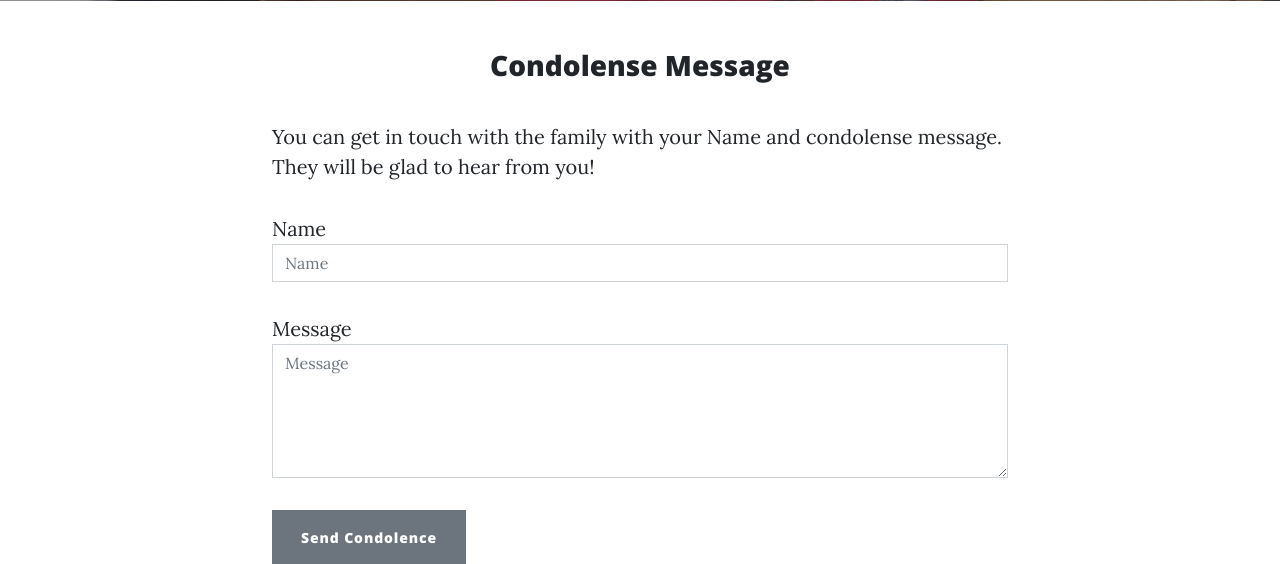
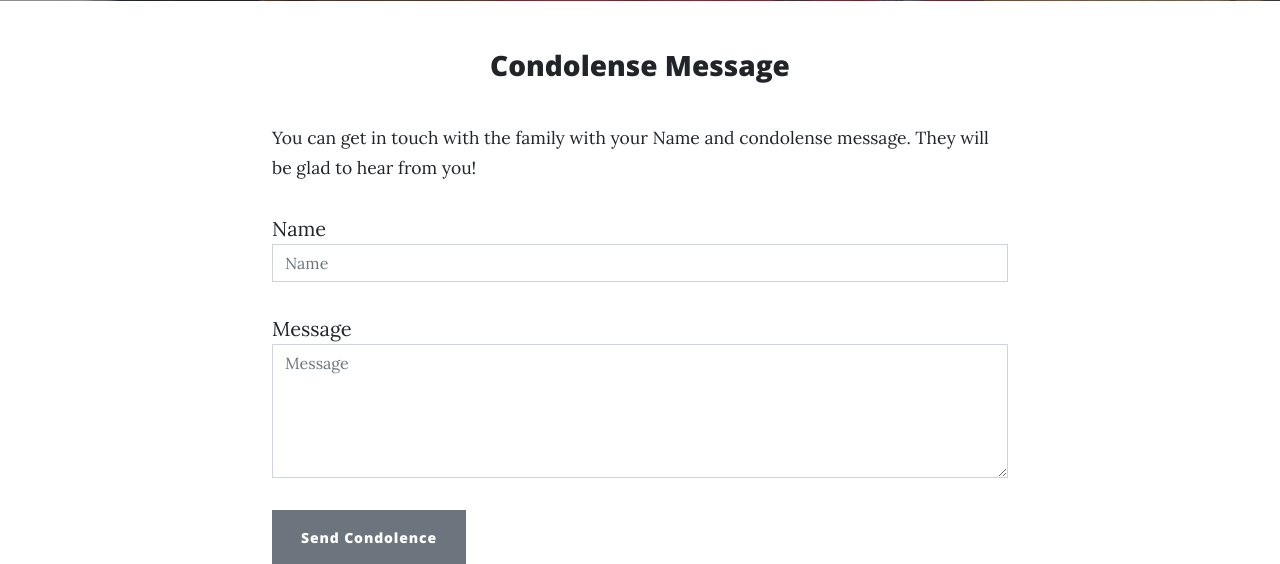
Before and after one commit to Gerardbulky/auntie_therese, a Flask app: page /contact in a window 1280 px wide. Shown: the part 583-1147 px from the top of the page. Run offline with Flask 2, Linux system fonts and the light colour scheme; some libraries are stand-ins or nearby versions.

Commit message:
added more content

```diff
--- a/templates/about.html
+++ b/templates/about.html
@@ -34,7 +34,7 @@
         <h6><a href="/about/{{ collect.url }}"> {{ loop.index }}. <u>{{ collect.name }}</u></a></h6>
         <div class="cards" style="width: 100%;">
             <div class="card-body">
-                <p class="card-text">{{ collect.description }}</p>
+                <p class="card-text"><small>{{ collect.description }}</small></p>
             </div>
         </div>
     </div>
@@ -51,7 +51,7 @@
         <h6><a href="/about/{{ collect.url }}"> {{ loop.index }}. <u>{{ collect.name }}</u></a></h6>
         <div class="cards" style="width: 100%;">
             <div class="card-body">
-                <p class="card-text">{{ collect.description }}</p>
+                <p class="card-text "><small>{{ collect.description }}</small></p>
             </div>
         </div>
     </div>
--- a/templates/contact.html
+++ b/templates/contact.html
@@ -26,8 +26,9 @@
 
 <div class="row mb-4">
     <div class="col-lg-8 col-md-10 mx-auto">
-        <p>You can get in touch with the family with your Name and condolense message. They will be glad to hear from
-            you!</p>
+        <p><small> You can get in touch with the family with your Name and condolense message. They will be glad to hear
+                from
+                you!</small></p>
         <form onsubmit="return sendMail(this);" methods="POST" name="sentMessage" id="contactForm" novalidate>
             <div class="control-group">
                 <div class="form-group floating-label-form-group controls">
```
